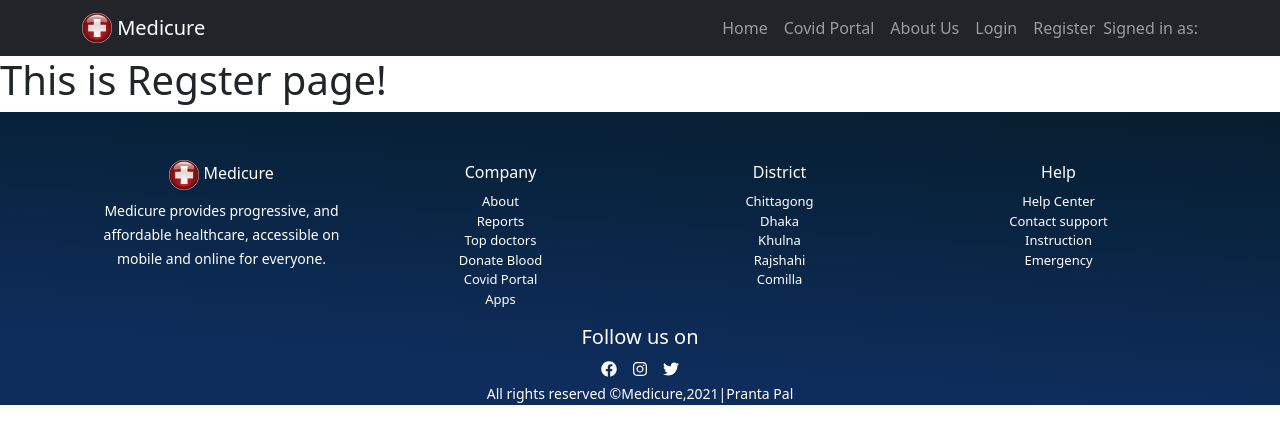
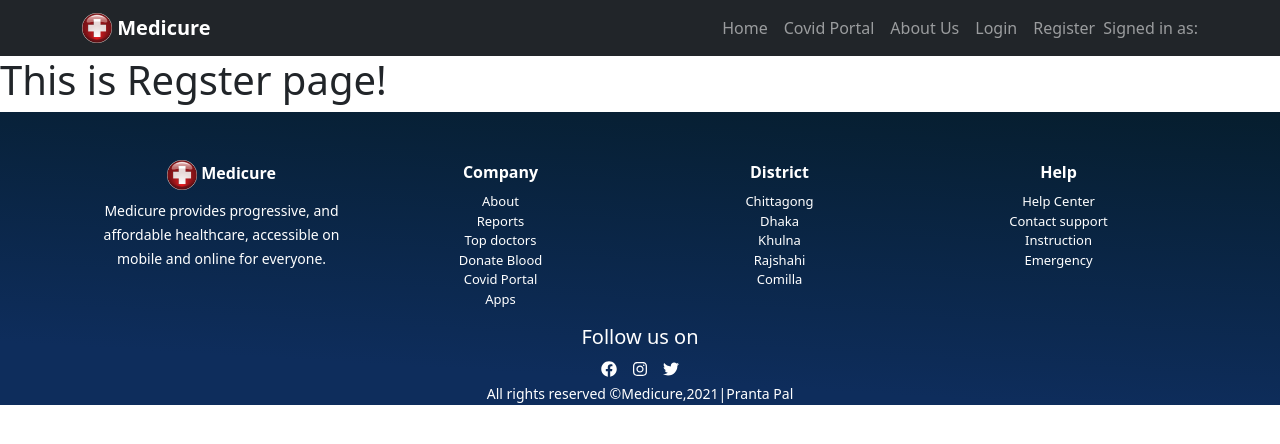
Before and after one commit to Pranta07/medicare-react, a React (Create React App) app: page /register in a window 1280 px wide. Shown: the top 444 px of the page. Built offline with nearby package versions, Linux system fonts and the light colour scheme; no server answers.

Commit message:
header&footer styles changed

```diff
--- a/src/App.js
+++ b/src/App.js
@@ -27,12 +27,12 @@ function App() {
                     <PrivateRoute path="/details/:id">
                         <ServiceDetails></ServiceDetails>
                     </PrivateRoute>
-                    <Route exact path="/covid">
+                    <PrivateRoute exact path="/covid">
                         <CovidPortal></CovidPortal>
-                    </Route>
-                    <Route exact path="/about">
+                    </PrivateRoute>
+                    <PrivateRoute exact path="/about">
                         <About></About>
-                    </Route>
+                    </PrivateRoute>
                     <Route exact path="/login">
                         <Login></Login>
                     </Route>
--- a/src/components/Footer/Footer.css
+++ b/src/components/Footer/Footer.css
@@ -7,6 +7,7 @@
     padding: 0;
 }
 .list li:hover {
+    cursor: pointer;
     transition: 0.5s;
     color: rgb(134, 131, 131);
 }
--- a/src/components/Footer/Footer.js
+++ b/src/components/Footer/Footer.js
@@ -15,7 +15,7 @@ const Footer = () => {
                 <div className="pt-5 mx-auto row row-cols-1 row-cols-md-4 row-cols-lg-4">
                     <div className="col">
                         <img src={brandLogo} alt="" width="30" height="30" />
-                        <span> Medicure</span>
+                        <span className="fw-bold"> Medicure</span>
                         <p className="mt-2">
                             <small>
                                 Medicure provides progressive, and affordable
@@ -25,7 +25,7 @@ const Footer = () => {
                         </p>
                     </div>
                     <div className="col">
-                        <span>Company</span>
+                        <span className="fw-bold">Company</span>
                         <ul className="mt-2 list">
                             <li>About</li>
                             <li>Reports</li>
@@ -36,7 +36,7 @@ const Footer = () => {
                         </ul>
                     </div>
                     <div className="col">
-                        <span>District</span>
+                        <span className="fw-bold">District</span>
                         <ul className="mt-2 list">
                             <li>Chittagong</li>
                             <li>Dhaka</li>
@@ -46,7 +46,7 @@ const Footer = () => {
                         </ul>
                     </div>
                     <div className="col">
-                        <span>Help</span>
+                        <span className="fw-bold">Help</span>
                         <ul className="mt-2 list">
                             <li>Help Center</li>
                             <li>Contact support</li>
--- a/src/components/Header/Header.js
+++ b/src/components/Header/Header.js
@@ -16,8 +16,8 @@ const Header = () => {
                         width="30"
                         height="30"
                         className="align-top d-inline-block"
-                    />{" "}
-                    Medicure
+                    />
+                    <span className="fw-bold"> Medicure</span>
                 </Navbar.Brand>
                 <Navbar.Toggle aria-controls="responsive-navbar-nav" />
                 <Navbar.Collapse id="responsive-navbar-nav">
```
